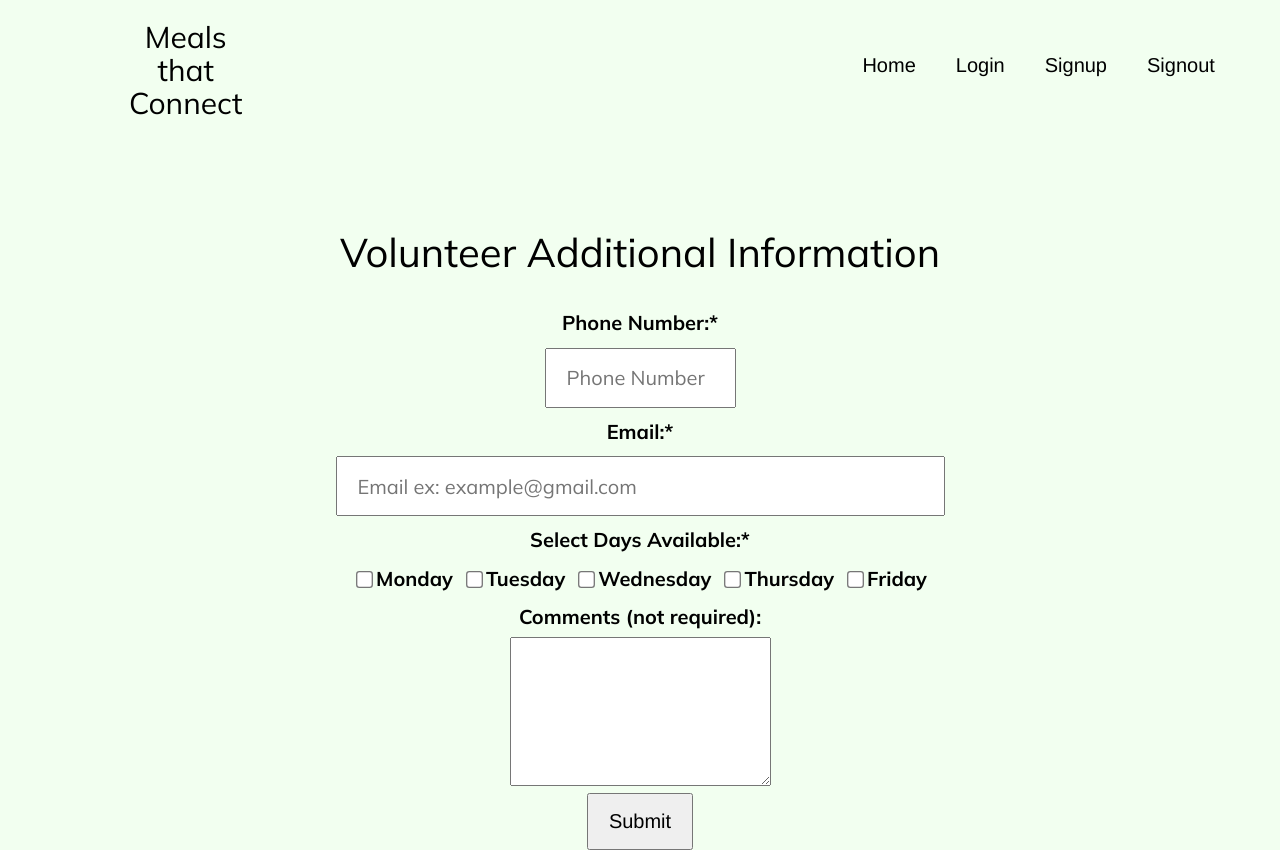
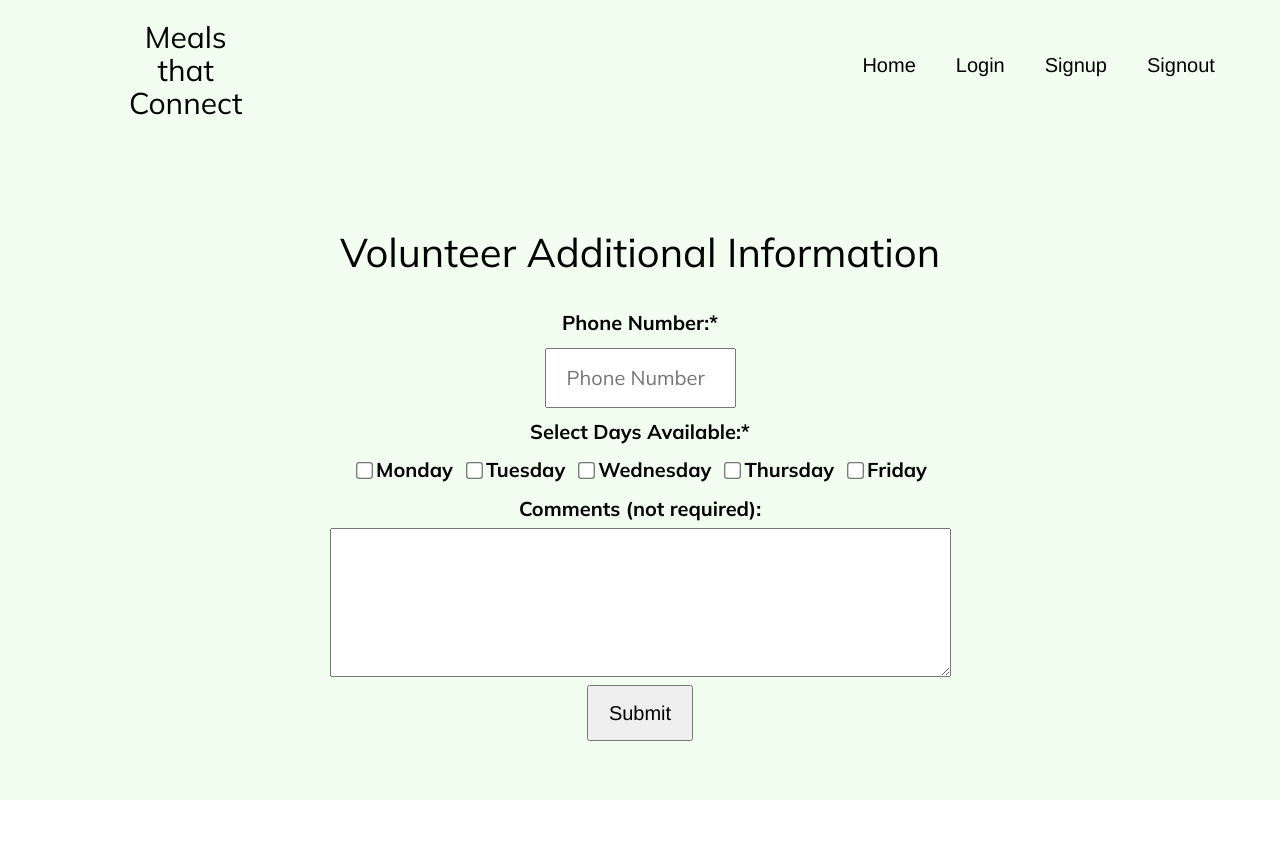
Before and after one commit to hack4impact-calpoly/meals-that-connect, a React (Create React App) app in the folder frontend/: page /volunteer-additional-info in a window 1280 px wide. After the commit the page ends 800 px from the top, so only its background shows below. Built offline with nearby package versions, Linux system fonts and the light colour scheme; sample sign-in values are in the browser's storage; a web font is replaced by a local one.

Commit message:
Deleted email field from volunteer info page

```diff
--- a/frontend/src/components/VolunteerInfo.js
+++ b/frontend/src/components/VolunteerInfo.js
@@ -12,7 +12,7 @@ class VolunteerInfo extends Component{
 		this.state = {
 			personalData: {
                 phoneNumber: "",
-                email: "",
+                email: localStorage.getItem("userEmail"),
                 days: {},
                 notes: ""
             },
@@ -113,8 +113,7 @@ class VolunteerInfo extends Component{
         })
 	}
 
-	//to do:
-	// - display page if not filled by user
+
 	render(){
 
 		const { Monday, Tuesday, Wednesday, Thursday, Friday } = this.state;
@@ -127,11 +126,6 @@ class VolunteerInfo extends Component{
 					<label for="phoneNumber"> Phone Number:* </label>
 					<br/>
 					<input type="text" id="phoneNumber" placeholder='Phone Number' onChange={this.updateInfo} size="12" required/>
-
-					<br/>
-					<label for="email"> Email:* </label>
-					<br/>
-					<input type="email" id="email" placeholder="Email ex: example@gmail.com" onChange={this.updateInfo} size="50" required/>
 
 					<br/>
 					<div className="days-display">
@@ -194,6 +188,7 @@ class VolunteerInfo extends Component{
 						value={this.state.comments}
 						onChange={this.updateComments}
 						rows={5}
+						cols={50}
 						/>
 						<br/>
 
```
